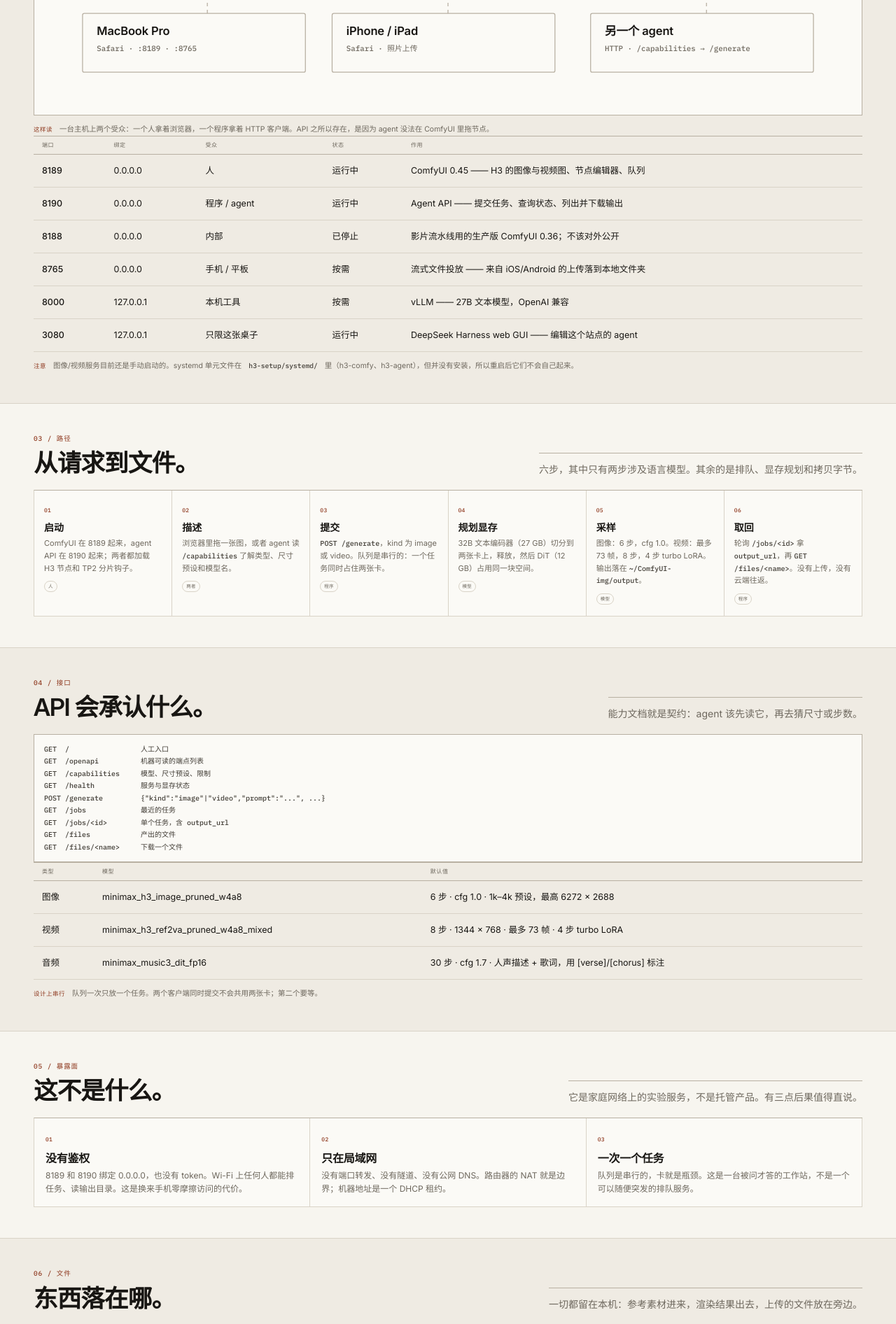
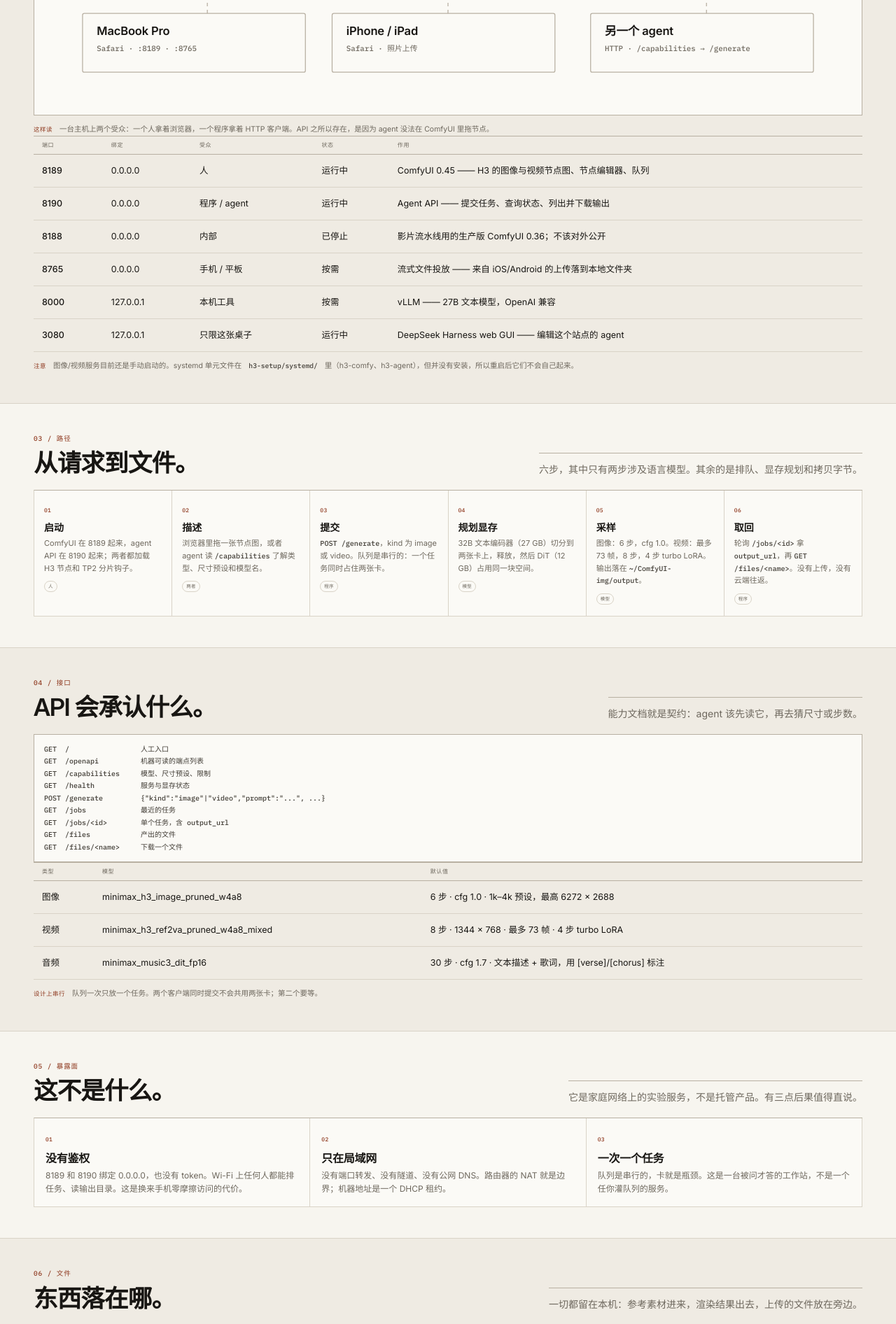
Before and after one commit to NorwinYu/NorwinYu.github.io, a plain HTML site: page zh/local/workflow.html in a window 1280 px wide. Shown: the part 1729-3621 px from the top of the page at 70% size. Drawn offline with Linux system fonts and the light colour scheme.

Commit message:
Refine Chinese wording on the local reference pages

```diff
--- a/zh/local/workflow.html
+++ b/zh/local/workflow.html
@@ -148,7 +148,7 @@
         <div><strong>88</strong><span>线程 · 2 个插槽</span></div>
         <div><strong>94</strong><span>GiB DDR4</span></div>
         <div><strong>44</strong><span>GB VRAM · 2 张卡</span></div>
-        <div><strong>180</strong><span>W 上限 · 每卡</span></div>
+        <div><strong>180</strong><span>W 上限（每卡）</span></div>
       </div>
     </section>
 
@@ -221,7 +221,7 @@
           <caption class="sr-only">工作站对外暴露的服务</caption>
           <thead><tr><th scope="col">端口</th><th scope="col">绑定</th><th scope="col">受众</th><th scope="col">状态</th><th scope="col">作用</th></tr></thead>
           <tbody>
-            <tr><th scope="row">8189</th><td data-label="绑定">0.0.0.0</td><td data-label="受众">人</td><td data-label="状态">运行中</td><td data-label="作用">ComfyUI 0.45 —— H3 的图像与视频图、节点编辑器、队列</td></tr>
+            <tr><th scope="row">8189</th><td data-label="绑定">0.0.0.0</td><td data-label="受众">人</td><td data-label="状态">运行中</td><td data-label="作用">ComfyUI 0.45 —— H3 的图像与视频节点图、节点编辑器、队列</td></tr>
             <tr><th scope="row">8190</th><td data-label="绑定">0.0.0.0</td><td data-label="受众">程序 / agent</td><td data-label="状态">运行中</td><td data-label="作用">Agent API —— 提交任务、查询状态、列出并下载输出</td></tr>
             <tr><th scope="row">8188</th><td data-label="绑定">0.0.0.0</td><td data-label="受众">内部</td><td data-label="状态">已停止</td><td data-label="作用">影片流水线用的生产版 ComfyUI 0.36；不该对外公开</td></tr>
             <tr><th scope="row">8765</th><td data-label="绑定">0.0.0.0</td><td data-label="受众">手机 / 平板</td><td data-label="状态">按需</td><td data-label="作用">流式文件投放 —— 来自 iOS/Android 的上传落到本地文件夹</td></tr>
@@ -240,7 +240,7 @@
       </div>
       <div class="wrap pipeline-grid">
         <div class="pipeline-step"><span>01</span><h3>启动</h3><p>ComfyUI 在 8189 起来，agent API 在 8190 起来；两者都加载 H3 节点和 TP2 分片钩子。</p><em>人</em></div>
-        <div class="pipeline-step"><span>02</span><h3>描述</h3><p>浏览器里拖一张图，或者 agent 读 <code>/capabilities</code> 了解类型、尺寸预设和模型名。</p><em>两者</em></div>
+        <div class="pipeline-step"><span>02</span><h3>描述</h3><p>浏览器里拖一张节点图，或者 agent 读 <code>/capabilities</code> 了解类型、尺寸预设和模型名。</p><em>两者</em></div>
         <div class="pipeline-step"><span>03</span><h3>提交</h3><p><code>POST /generate</code>，kind 为 image 或 video。队列是串行的：一个任务同时占住两张卡。</p><em>程序</em></div>
         <div class="pipeline-step"><span>04</span><h3>规划显存</h3><p>32B 文本编码器（27 GB）切分到两张卡上，释放，然后 DiT（12 GB）占用同一块空间。</p><em>模型</em></div>
         <div class="pipeline-step"><span>05</span><h3>采样</h3><p>图像：6 步，cfg 1.0。视频：最多 73 帧，8 步，4 步 turbo LoRA。输出落在 <code>~/ComfyUI-img/output</code>。</p><em>模型</em></div>
@@ -271,7 +271,7 @@ GET  /files/&lt;name&gt;     下载一个文件</code></pre>
           <tbody>
             <tr><th scope="row">图像</th><td data-label="模型">minimax_h3_image_pruned_w4a8</td><td data-label="默认值">6 步 · cfg 1.0 · 1k–4k 预设，最高 6272 × 2688</td></tr>
             <tr><th scope="row">视频</th><td data-label="模型">minimax_h3_ref2va_pruned_w4a8_mixed</td><td data-label="默认值">8 步 · 1344 × 768 · 最多 73 帧 · 4 步 turbo LoRA</td></tr>
-            <tr><th scope="row">音频</th><td data-label="模型">minimax_music3_dit_fp16</td><td data-label="默认值">30 步 · cfg 1.7 · 人声描述 + 歌词，用 [verse]/[chorus] 标注</td></tr>
+            <tr><th scope="row">音频</th><td data-label="模型">minimax_music3_dit_fp16</td><td data-label="默认值">30 步 · cfg 1.7 · 文本描述 + 歌词，用 [verse]/[chorus] 标注</td></tr>
           </tbody>
         </table>
         <p class="table-note"><span>设计上串行</span>队列一次只放一个任务。两个客户端同时提交不会共用两张卡；第二个要等。</p>
@@ -286,7 +286,7 @@ GET  /files/&lt;name&gt;     下载一个文件</code></pre>
       <div class="wrap home-cap-grid">
         <div class="home-cap-item"><span>01</span><h3>没有鉴权</h3><p>8189 和 8190 绑定 0.0.0.0，也没有 token。Wi-Fi 上任何人都能排任务、读输出目录。这是换来手机零摩擦访问的代价。</p></div>
         <div class="home-cap-item"><span>02</span><h3>只在局域网</h3><p>没有端口转发、没有隧道、没有公网 DNS。路由器的 NAT 就是边界；机器地址是一个 DHCP 租约。</p></div>
-        <div class="home-cap-item"><span>03</span><h3>一次一个任务</h3><p>队列是串行的，卡就是瓶颈。这是一台被问才答的工作站，不是一个可以随便突发的排队服务。</p></div>
+        <div class="home-cap-item"><span>03</span><h3>一次一个任务</h3><p>队列是串行的，卡就是瓶颈。这是一台被问才答的工作站，不是一个任你灌队列的服务。</p></div>
       </div>
     </section>
 
```
Also changed, not shown: zh/local/video-stack.html (+1 -1 lines).
